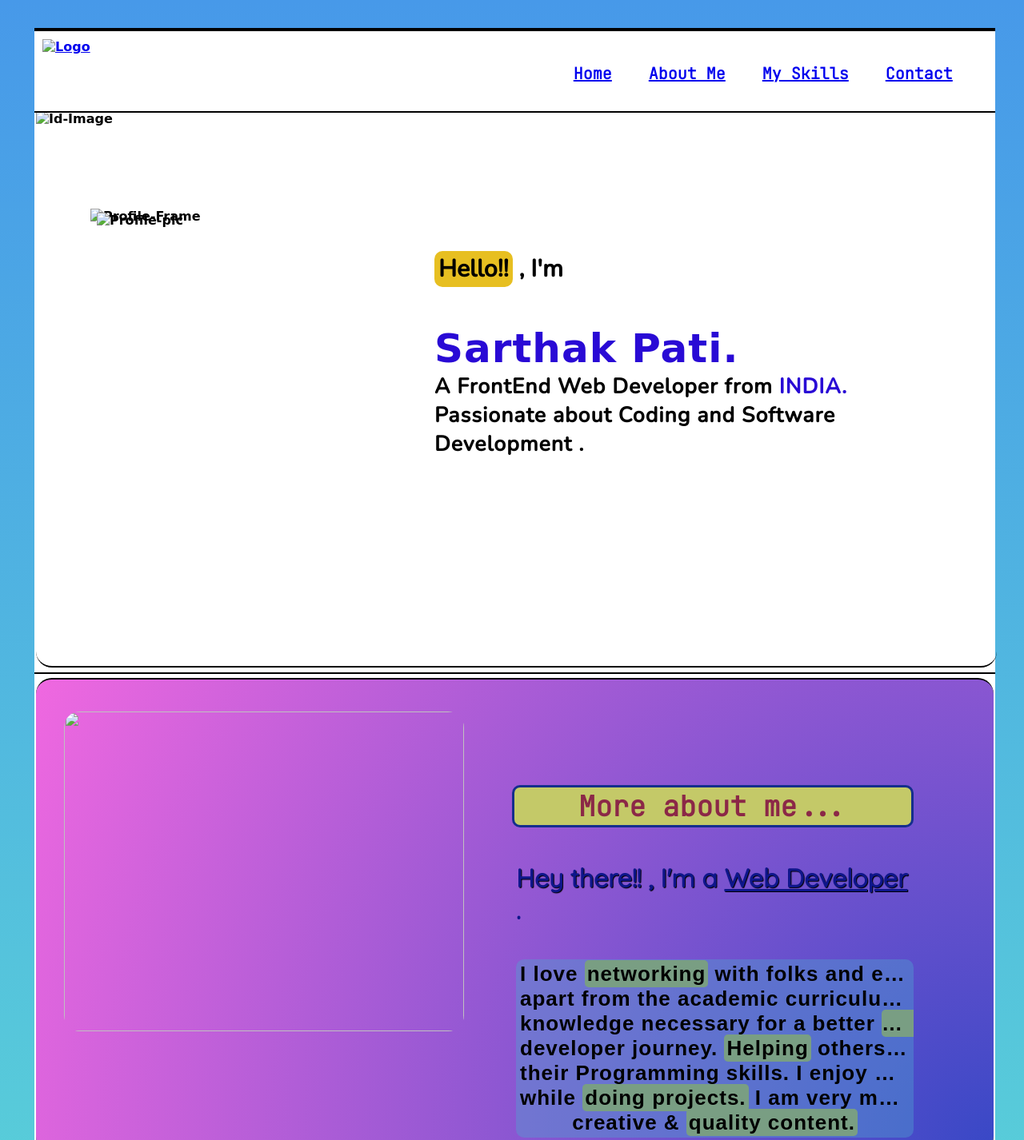
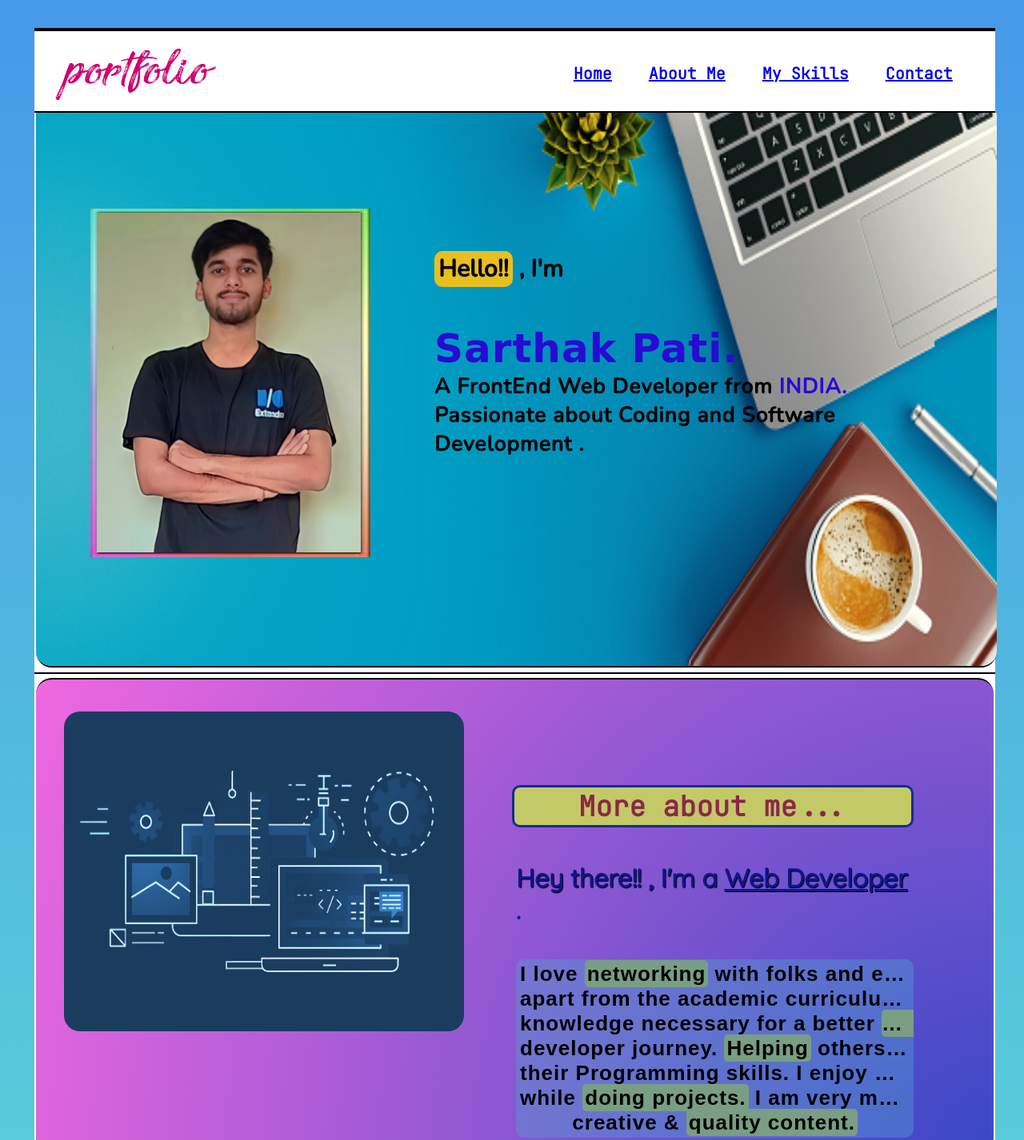
Before and after one commit to Stk-79/TecSetCo-Webn-Tec-Portfolio, a plain HTML site: page index.html in a window 1280 px wide. Shown: the top 1426 px of the page at 80% size. Drawn offline with nearby package versions, Linux system fonts and the light colour scheme; a web font is replaced by a local one.

Commit message:
All the file paths updated.

```diff
--- a/index.html
+++ b/index.html
@@ -16,7 +16,7 @@
     <div class="main-body">
 <!-- Header content -->
         <header>
-            <a href="#" ><img id="Logo" src="/Portfolio Project/portfolio-board-digital.jpg" alt="Logo"></a>
+            <a href="#" ><img id="Logo" src="/TecSetCo-Webn-Tec-Portfolio/portfolio-board-digital.jpg" alt="Logo"></a>
             <ul class="Menu">
                 <li><a href="#Home">Home</a></li>
                 <li><a href="#About">About Me</a></li>
@@ -29,9 +29,9 @@
         <main>
             <section id="Home">
                 <div>
-                    <img id="BG-Img" src="/Portfolio Project/BG-Image.jpg" alt="Id-Image">
-                    <img id="Profile" src="/Portfolio Project/Profile-Pic.png" alt="Profile-pic">
-                    <img id="Frame" src="/Portfolio Project/ID-Frame.jpg" alt="Profile-Frame">
+                    <img id="BG-Img" src="/TecSetCo-Webn-Tec-Portfolio/BG-Image.jpg" alt="Id-Image">
+                    <img id="Profile" src="/TecSetCo-Webn-Tec-Portfolio/Profile-Pic.png" alt="Profile-pic">
+                    <img id="Frame" src="/TecSetCo-Webn-Tec-Portfolio/ID-Frame.jpg" alt="Profile-Frame">
                 </div>
                 <div id="Intro">
                     <h2><span>Hello!!</span> , I'm </h2>
@@ -41,7 +41,7 @@
 
             <section id="About">
                 <div class="about-img">
-                    <img src="/Portfolio Project/Web-Dev.jpg">
+                    <img src="/TecSetCo-Webn-Tec-Portfolio/Web-Dev.jpg">
                 </div>
                 <div class="about-text">
                     <h1>More about me...</h1>
@@ -57,7 +57,7 @@
             <section id="Skills">
                 <div class="Coding">
                     <div class="coding-img">
-                        <img src="/Portfolio Project/website-development-web-page.webp">
+                        <img src="/TecSetCo-Webn-Tec-Portfolio/website-development-web-page.webp">
                     </div>
                     <h1>Programming-Skills</h1>
                     <li>
@@ -115,7 +115,7 @@
                 </div>
 
                 <div class="Bottom-img">
-                    <img src="/Portfolio Project/web-development-programmer.webp" alt="My Job">
+                    <img src="/TecSetCo-Webn-Tec-Portfolio/web-development-programmer.webp" alt="My Job">
                 </div>
 
                 <div class="context">
@@ -135,7 +135,7 @@
             </section>
 
         </footer>
-        <script type="text/javascript" src="/Portfolio Project/script.js"></script>
+        <script type="text/javascript" src="/TecSetCo-Webn-Tec-Portfolio/script.js"></script>
     </div>
 
 </body>
```
